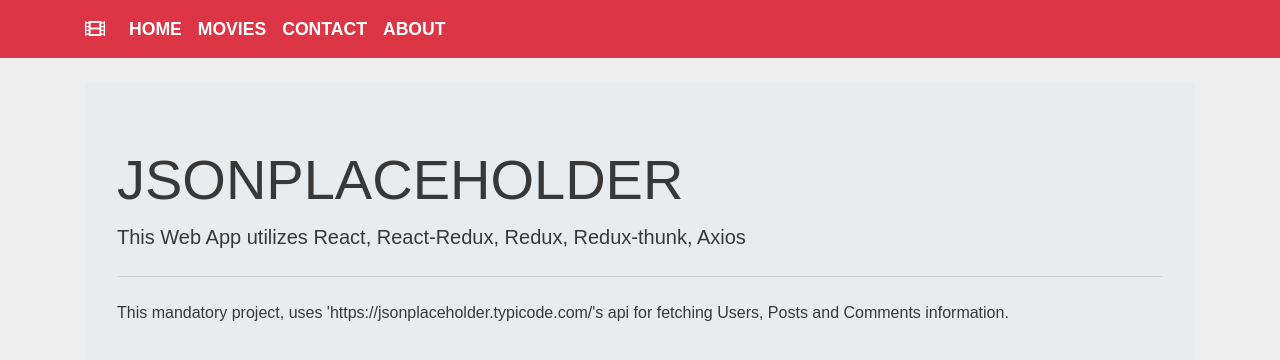
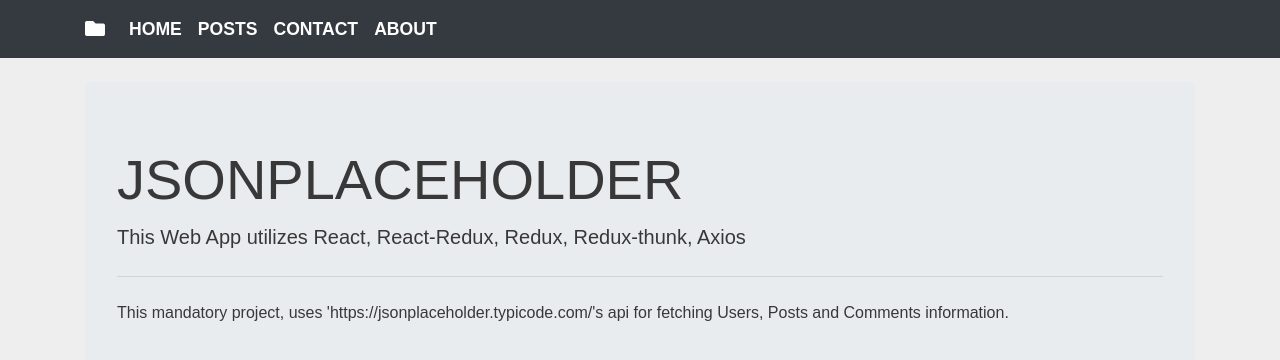
Before and after one commit to Michael-MO/Web-Programming-Mandatory, a React (Create React App) app: page / in a window 1280 px wide. Shown: the top 360 px of the page. Built offline with nearby package versions, Linux system fonts and the light colour scheme; a web font is replaced by a local one.

Commit message:
Rid the Navbar for 'Movies' and insert 'Posts' in it's place.

```diff
--- a/src/components/Navigation.js
+++ b/src/components/Navigation.js
@@ -3,10 +3,10 @@
 
 const Navigation = () => {
   return (
-    <nav className="navbar navbar-expand-lg navbar-light bg-danger">
+    <nav className="navbar navbar-expand-lg navbar-light bg-dark">
       <div className="container">
         <Link className="navbar-brand" to="/">
-          <i className="fas fa-film" />
+          <i class="fas fa-folder" />
         </Link>
         <ul className="navbar-nav mr-auto">
           <li className="nav-item">
@@ -15,8 +15,8 @@
             </NavLink>
           </li>
           <li className="nav-item">
-            <NavLink className="nav-link" to="/movies">
-              Movies
+            <NavLink className="nav-link" to="/posts">
+              Posts
             </NavLink>
           </li>
           <li className="nav-item">
```
